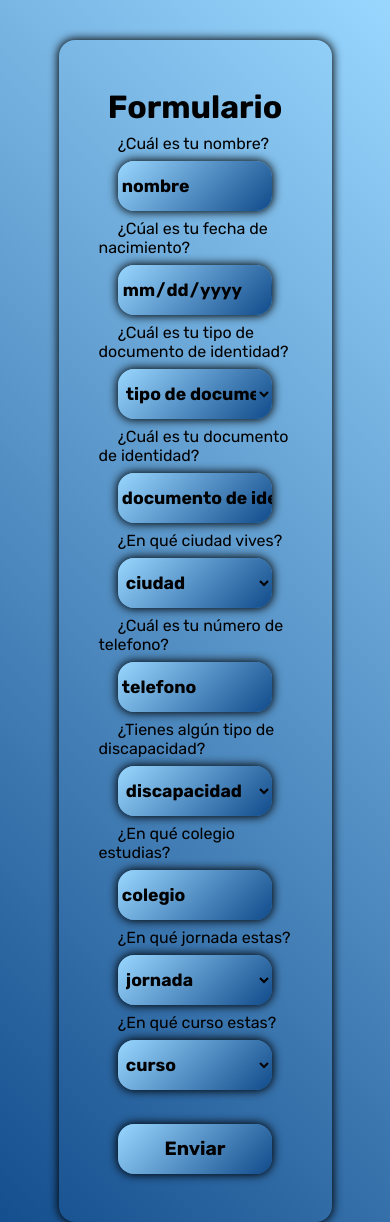
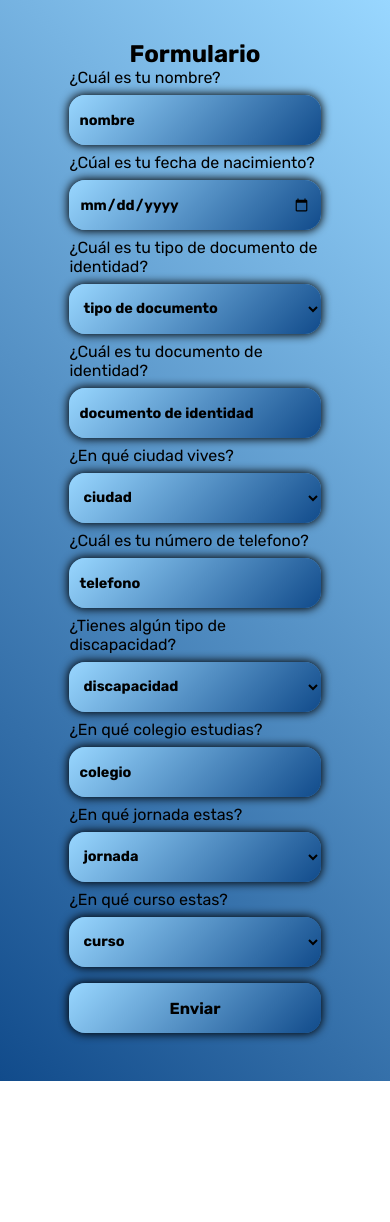
Before and after one commit to sasugo1337/015-Ejercicio-Formulario, a plain HTML site: page index.html in a window 390 px wide. Shown: the top 1222 px of the page. After the commit the page ends 1081 px from the top, so only its background shows below. Drawn offline with Linux system fonts and the light colour scheme.

Commit message:
[ADD] Se agrego el responsive desing

```diff
--- /dev/null
+++ b/css/desktop.css
@@ -0,0 +1,12 @@
+select,
+input {
+  font-size: 1.2rem;
+}
+
+button {
+  font-size: 1.3rem;
+}
+
+h1 {
+  font-size: 2.5rem;
+}
--- a/css/style.css
+++ b/css/mobile.css
@@ -23,27 +23,37 @@ html {
 
 main {
   display: flex;
+  flex-direction: column;
+  align-items: center;
   justify-content: center;
-  align-items: center;
 }
 
 form {
   display: flex;
   flex-direction: column;
-  width: 70vw;
-  padding: 2.5rem;
-  border-radius: 1rem;
-  box-shadow: 0 0 0.625rem 0.0625rem black;
+  justify-content: center;
+  align-items: center;
+  width: 90%;
+}
+
+div {
+  width: 100%;
+  display: flex;
+  justify-content: center;
+}
+
+label {
+  display: inline-block;
+  width: 90%;
 }
 
 select,
 input {
-  display: flex;
-  width: 80%;
+  padding: 0.625rem;
+  margin: 0.5rem 0;
+  width: 100%;
   height: 3.125rem;
-  margin: 0.5rem auto;
-  padding: 0 0 0 0.25rem;
-  font-size: 1.1rem;
+  font-size: 0.9rem;
   font-weight: bold;
   border: none;
   border-radius: 1rem;
@@ -52,10 +62,10 @@ input {
 }
 
 button {
-  width: 80%;
+  margin: 0.5rem;
+  width: 90%;
   height: 3.125rem;
-  margin: 1.6rem auto 0.5rem auto;
-  font-size: 1.2rem;
+  font-size: 1rem;
   font-weight: bold;
   border: none;
   border-radius: 1rem;
@@ -63,13 +73,14 @@ button {
   background: linear-gradient(315deg, var(--dark_blue), var(--light_blue)); /* W3C, IE 10+/ Edge, Firefox 16+, Chrome 26+, Opera 12+, Safari 7+ */
 }
 
-label {
-  padding: 0 0 0 10%;
+h1 {
+  text-align: center;
+  font-size: 1.5rem;
 }
 
-h1 {
-  text-align: center;
-  margin: 0.5rem;
+option {
+  font-size: 1rem;
+  background-color: #99d7ff;
 }
 
 ::placeholder {
--- /dev/null
+++ b/css/tablet.css
@@ -0,0 +1,18 @@
+main {
+  padding: 1rem;
+  border-radius: 1rem;
+  box-shadow: 0 0 0.625rem 0.0625rem black;
+}
+
+select,
+input {
+  font-size: 1.1rem;
+}
+
+button {
+  font-size: 1.2rem;
+}
+
+h1 {
+  font-size: 2rem;
+}
--- a/index.html
+++ b/index.html
@@ -5,7 +5,9 @@
     <meta name="viewport" content="width=device-width, initial-scale=1.0" />
     <title>Ejercicio Formulario</title>
     <link rel="shortcut icon" href="img/formulario.png" type="image/x-icon" />
-    <link rel="stylesheet" href="css/style.css" />
+    <link rel="stylesheet" href="css/mobile.css" />
+    <link rel="stylesheet" href="css/tablet.css" media="screen and (min-width: 480px)" />
+    <link rel="stylesheet" href="css/desktop.css" media="screen and (min-width: 800px)" />
   </head>
   <body>
     <main>
```
